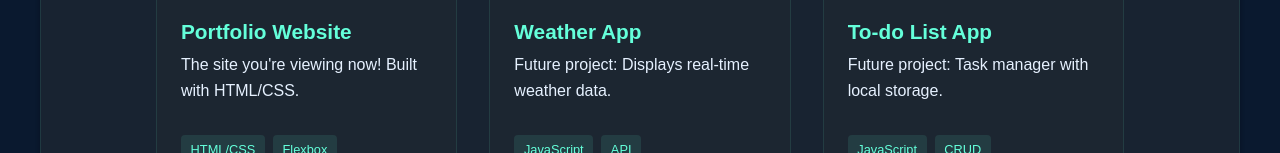
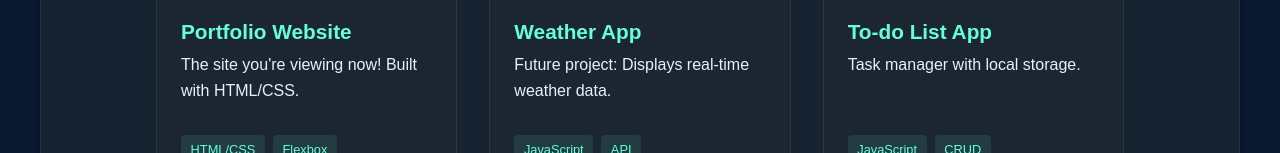
Before and after one commit to chesterhanz/chesterhanz.github.io, a plain HTML site: page index.html in a window 1280 px wide. Shown: the part 1113-1266 px from the top of the page. Drawn offline with Linux system fonts and the light colour scheme.

Commit message:
Updating Portfolio, Adding the To-do List App inside my Portfolio, and some additional project challenge by making a counter app with simple HTML, CSS and JAVASCRIPT the (Counter App and the Digital Clock App)

```diff
--- a/index.html
+++ b/index.html
@@ -83,7 +83,7 @@
                         <img src="images/To-do List App Project 2.png" alt="Todo App Coming Soon" loading="lazy">
                         <div class="card-content">
                             <h3>To-do List App</h3>
-                            <p>Future project: Task manager with local storage.</p>
+                            <p>Task manager with local storage.</p>
                             <div class="tags">
                                 <span>JavaScript</span>
                                 <span>CRUD</span>
```
